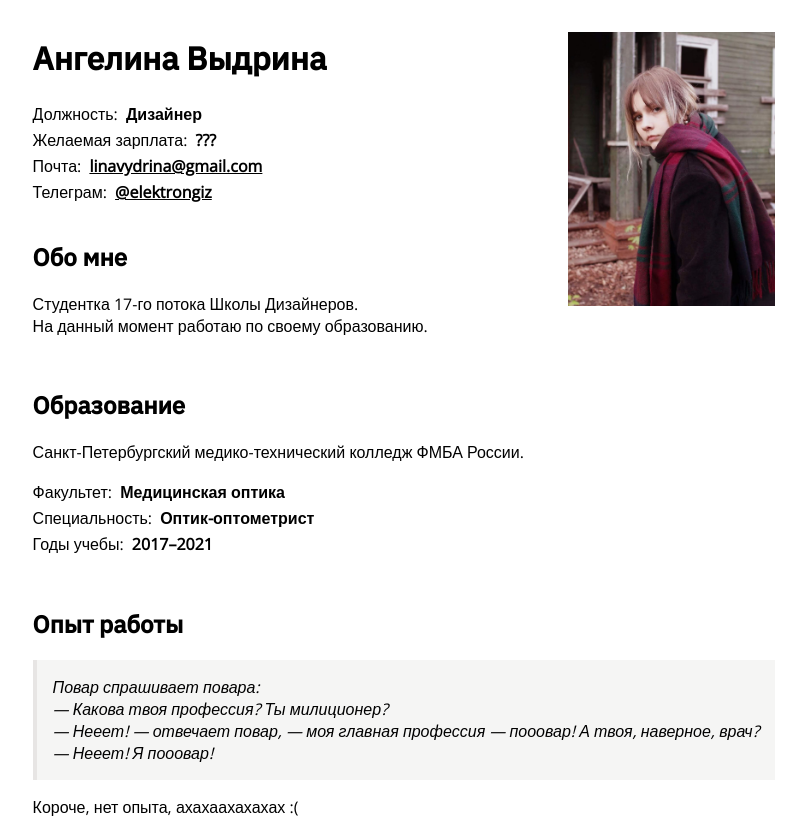
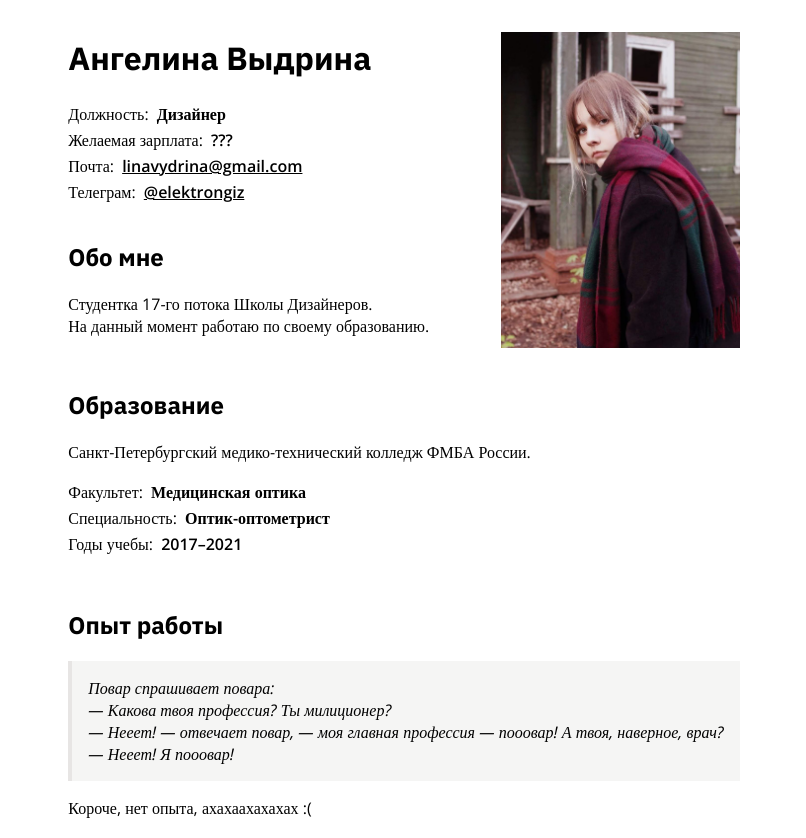
Before and after one commit to elektrongiz/CV, a plain HTML site: page index.html in a window 1280 px wide. Shown: the top 838 px of the page, without its empty margins (236-1042 px from the left). Drawn offline with nearby package versions, Linux system fonts and the light colour scheme.

Commit message:
Исправлены шрифты

```diff
--- a/css/style.css
+++ b/css/style.css
@@ -6,7 +6,7 @@ a {
 }
 h1,
 h2 {
-  font-family: 'IBM Plex Sans', sans-serif;
+  font-family: 'IBM Plex Sans';
 }
 ul {
   list-style: none;
@@ -19,7 +19,7 @@ ul {
 }
 .content {
   display: flex;
-  font-family: 'Open Sans', sans-serif;
+  font-family: 'Open Sans';
   max-width: 64rem;
   gap: 1rem;
   padding: 1rem;
@@ -44,7 +44,7 @@ ul {
 .cv-head_photo img {
   width: 100%;
   padding-top: 1rem;
-  max-height: 17.125rem;
+  max-height: 19.75rem;
   object-fit: contain;
 }
 .content_info {
@@ -63,8 +63,8 @@ ul {
   /* float: right; */
   margin-left: 0.25rem;
 }
-.info-block--mb{
-	margin-bottom:1rem;
+.info-block--mb {
+  margin-bottom: 1rem;
 }
 .info-block quote {
   display: block;
--- a/index.html
+++ b/index.html
@@ -5,12 +5,9 @@
     <meta http-equiv="X-UA-Compatible" content="IE=edge" />
     <meta name="viewport" content="width=device-width, initial-scale=1.0" />
     <link rel="stylesheet" href="css/style.css" />
-    <link rel="preconnect" href="https://fonts.googleapis.com" />
-    <link rel="preconnect" href="https://fonts.gstatic.com" crossorigin />
-    <link
-      href="https://fonts.googleapis.com/css2?family=IBM+Plex+Sans:wght@500,600,700,800,900&family=Open+Sans:wght@300,400,500,600,700,800,900&display=swap"
-      rel="stylesheet"
-    />
+		<link rel="preconnect" href="https://fonts.googleapis.com">
+		<link rel="preconnect" href="https://fonts.gstatic.com" crossorigin>
+		<link href="https://fonts.googleapis.com/css2?family=IBM+Plex+Sans:wght@500;600;700&family=Open+Sans:ital,wght@0,400;0,500;0,600;0,700;0,800;1,400;1,500&display=swap" rel="stylesheet">
     <title>Ангелина Выдрина</title>
   </head>
   <body>
```
